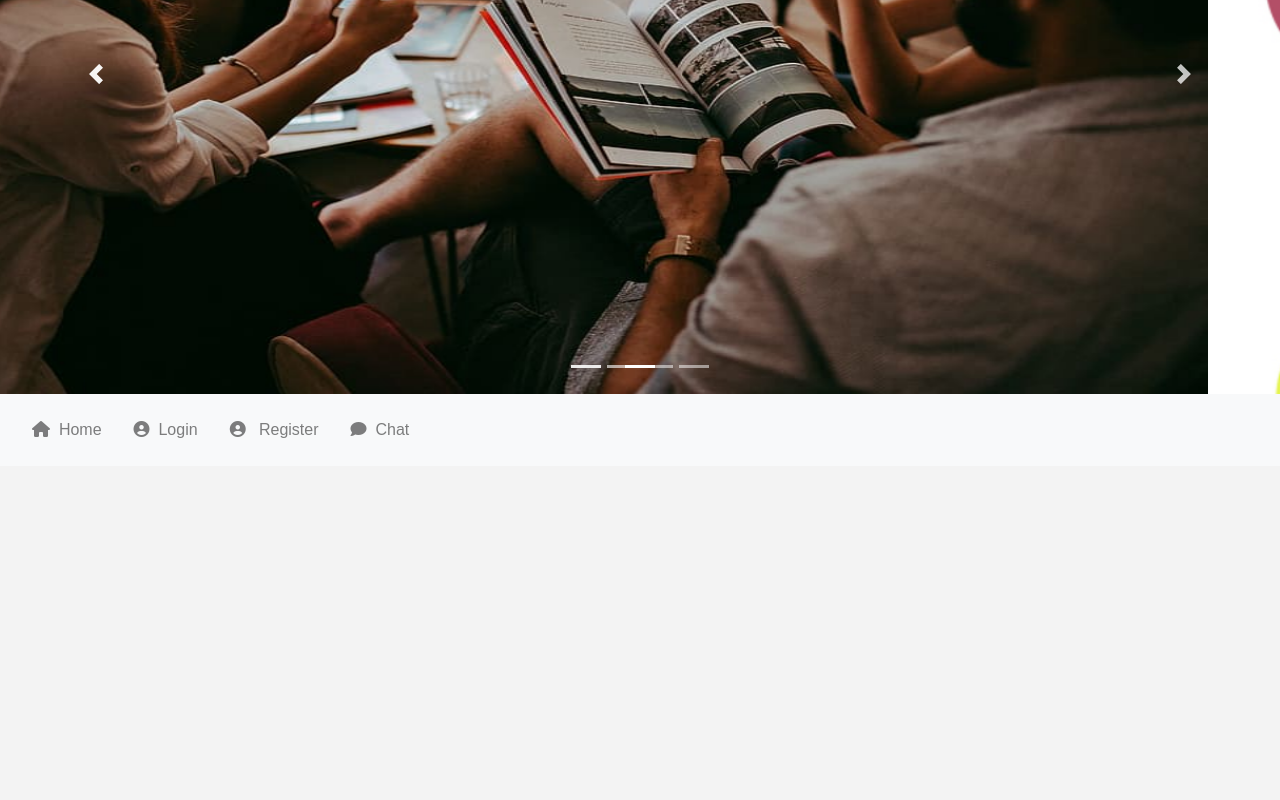
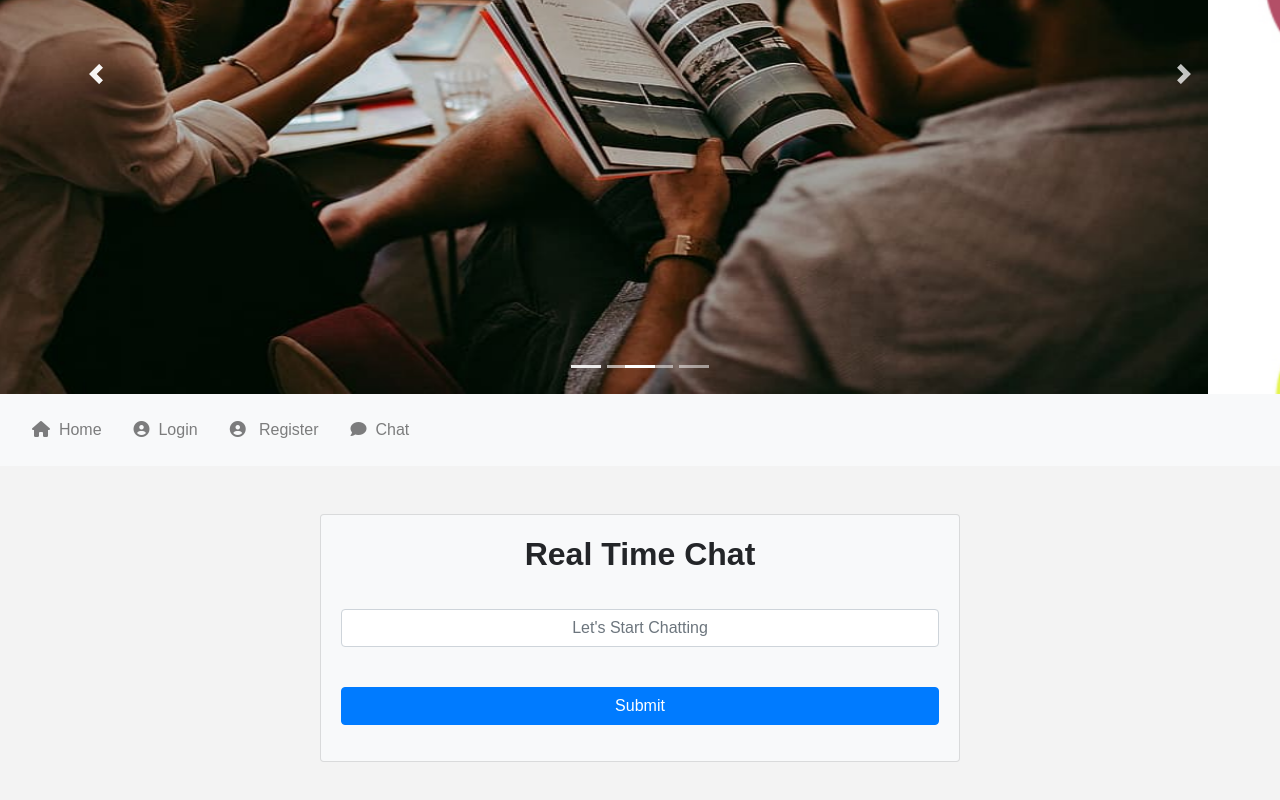
Before and after one commit to HiruSam/Chat-App, a React (Create React App) app in the folder chat-app/: page /GroupChat in a window 1280 px wide. Shown: the part 246-1046 px from the top of the page. Before the commit the page ends 800 px from the top, so only its background shows below. Built offline with nearby package versions, Linux system fonts and the light colour scheme.

Commit message:
update the pages

```diff
--- a/chat-app/src/App.js
+++ b/chat-app/src/App.js
@@ -16,12 +16,14 @@ class App extends Component {
     render() {
         return (
             <React.Fragment>
+
                 <Route path="/" component={home}/>
                 <NavigationBar/>
+                <Route path="/mainPage" component={mainPage}/>
                 <Route path="/login" component={Login}/>
                 <Route path="/register" component={register}/>
                 <Route path="/GroupChat" component={GroupChat}/>
-                <Route path="/mainPage" component={mainPage}/>
+
             </React.Fragment>
 
         );
--- a/chat-app/src/components/GroupChat.js
+++ b/chat-app/src/components/GroupChat.js
@@ -1,10 +1,29 @@
 import React from "react";
+import {Card, CardBody, CardTitle} from "reactstrap";
 class GroupChat extends React.Component {
     constructor(props) {
         super(props);
     }
     render() {
-        return(<div className="chatWindow" />
+        return(
+            <React.Fragment>
+                <div className="my-lg-5">
+                    <Card className="bg-light mb-3 text-center w-50 mx-auto">
+                        <CardBody >
+                            <CardTitle> <h2><strong>  Real Time Chat</strong></h2></CardTitle>
+                            <br/>
+
+                            <form>
+                                <div className="form-group text-left">
+                                    <input type="text" name="name" placeholder="Let's Start Chatting" className="form-control text-center"/>
+                                </div>
+                                <br/>
+                                <input type="submit" value="Submit" className="btn btn-primary btn-block mb-3"/>
+                            </form>
+                        </CardBody>
+                    </Card>
+                </div>
+            </React.Fragment>
         );
 
     }
--- a/chat-app/src/components/NavigationBar.js
+++ b/chat-app/src/components/NavigationBar.js
@@ -1,7 +1,6 @@
 import React, {Component} from "react";
 import {Navbar, Nav} from 'react-bootstrap';
 import { Link } from "react-router-dom";
-import mainPage from "./mainPage";
 
 class NavigationBar extends React.Component{
 
@@ -37,7 +36,6 @@ class NavigationBar extends React.Component{
                     </Nav>
                 </Navbar.Collapse>
             </Navbar>
-                <mainPage/>
             </React.Fragment>
         );
     }
--- a/chat-app/src/components/mainPage.js
+++ b/chat-app/src/components/mainPage.js
@@ -27,10 +27,6 @@ class mainPage extends Component{
                                         alt="First slide"
                                     /></Col>
                                 </Row>
-                                {/*<Row>*/}
-                                {/*    <Col><h3 className="mt-5 mx-5 mb-5 text-center text-danger">Make Your family closer to you.</h3></Col>*/}
-                                {/*    <Col><h3 className="mt-5 mx-0 text-center text-danger">Get To Know And Try</h3></Col>*/}
-                                {/*</Row>*/}
                             </Container>
                         </div>
                     </form>
```
